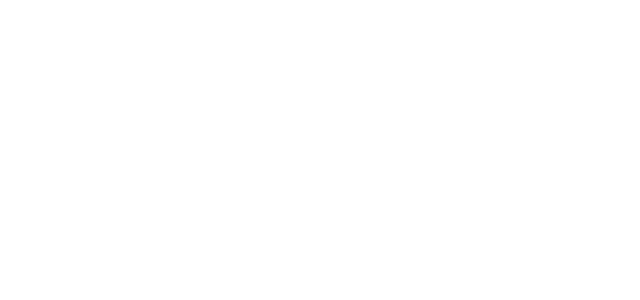
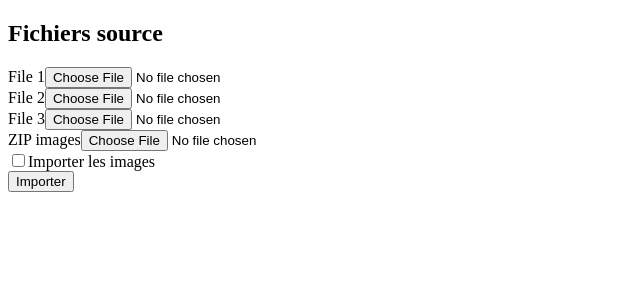
Before and after one commit to Eddou313/glpi, a React (Vite) app: page /Import in a window 1280 px wide. Before the commit this address had no page. Shown: the top 300 px of the page, without its empty margins (0-640 px from the left). Built offline with nearby package versions, Linux system fonts and the light colour scheme.

Commit message:
auth backend

```diff
--- a/src/api/db_glpi.ts
+++ b/src/api/db_glpi.ts
@@ -2,25 +2,33 @@ const API_BASE_URL = import.meta.env.VITE_GLPI_API_URL || '/glpi-api';
 const CLIENT_ID     = import.meta.env.VITE_GLPI_CLIENT_ID;
 const CLIENT_SECRET = import.meta.env.VITE_GLPI_CLIENT_SECRET;
 const GLPI_USER     = import.meta.env.VITE_GLPI_USER;
-const GLPI_PASSWORD = import.meta.env.VITE_GLPI_PASSWORD;
+// const GLPI_PASSWORD = import.meta.env.VITE_GLPI_PASSWORD;
 
 let cachedToken: string | null = null;
 let tokenExpiresAt: number = 0;
 
-export async function getGLPIToken(): Promise<string> {
+export function TokenValide():boolean
+{
   const now = Date.now();
-
   if (cachedToken && now < tokenExpiresAt) {
-    return cachedToken;
+    return true;
+  }
+  return false;
 }
 
+export type reponse ={
+  error ?: string;
+  success ?: string;
+}
+
+export async function getGLPIToken(pwd:string): Promise<reponse> {
   if (!CLIENT_ID || !GLPI_USER) {
     throw new Error(
       "Variables d'environnement GLPI incomplètes (.env). " +
       "Vérifiez VITE_GLPI_CLIENT_ID et VITE_GLPI_USER."
     );
   }
-
+  try {
     const response = await fetch(`${API_BASE_URL}/token`, {
       method: 'POST',
       headers: { 'Content-Type': 'application/json' },
@@ -29,25 +37,44 @@ export async function getGLPIToken(): Promise<string> {
         client_id:     CLIENT_ID,
         client_secret: CLIENT_SECRET,
         username:      GLPI_USER,
-      password:      GLPI_PASSWORD,
+        password:      pwd,
         scope:         'api',
       }),
     });
 
     if (!response.ok) {
-    const errorData = await response.json().catch(() => ({}));
-    throw new Error(
-      errorData?.message || `Échec de l'authentification GLPI (HTTP ${response.status})`
-    );
+        let errorMessage = 'Erreur de connexion GLPI';
+        try {
+          const errorData = await response.json();
+          errorMessage =
+            errorData?.message ||
+            errorData?.error ||
+            errorData?.error_description ||
+            errorMessage;
+        } catch {
+          const text = await response.text();
+          if (text) errorMessage = text;
         }
-
+        return {
+          error: errorMessage,
+        };
+      }
+    const now = Date.now();
     const data = await response.json();
 
     cachedToken   = data.access_token;
     // expires_in est en secondes ; on soustrait 30s de marge
     tokenExpiresAt = now + (data.expires_in ?? 3600) * 1000 - 30_000;
 
-  return cachedToken!;
+    // return cachedToken!;
+    return {
+      success: `connexion reussie`,
+    }
+  } catch (error: any) {
+    return {
+      error: error.message || 'Erreur réseau ou serveur GLPI',
+    };
+  }
 }
 
 async function glpiFetch<T = unknown>(
@@ -56,7 +83,8 @@ async function glpiFetch<T = unknown>(
   body?: unknown,
   options: Omit<RequestInit, 'method' | 'body'> = {}
 ): Promise<T> {
-  const token = await getGLPIToken();
+  const token =cachedToken;
+
   const url   = `${API_BASE_URL}/v2.3/${path}`;
 
   const headers: Record<string, string> = {
--- a/src/hooks/auth/useAuth.ts
+++ b/src/hooks/auth/useAuth.ts
@@ -1,20 +1,25 @@
 import { useState }    from 'react';
 import { useNavigate } from 'react-router-dom';
-import { api }         from '../../api/https';
+import { api } from '../../api/https';
+import { getGLPIToken, type reponse } from '../../api/db_glpi';
 
 export function useAuth() {
   const [loading, setLoading] = useState(false);
   const [error,   setError]   = useState<string | null>(null);
   const navigate = useNavigate();
 
-  async function login(login: string, password: string) {
+  async function login(password: string): Promise<reponse> {
     setLoading(true);
     setError(null);
+
     try {
-      await api.post('/auth/login', { login, password });
-      navigate('/tickets');
+      return await getGLPIToken(password);
     } catch (e: any) {
-      setError(e.response?.data?.error ?? 'Erreur de connexion');
+      const message = e.response?.data?.error??e.message ??'Erreur de connexion';
+      setError(message);
+      return {
+        error: message,
+      };
     } finally {
       setLoading(false);
     }
--- a/src/pages/auth/LoginPages.tsx
+++ b/src/pages/auth/LoginPages.tsx
@@ -1,37 +1,91 @@
-import { useState }  from 'react';
-import { useAuth }   from '../../hooks/auth/useAuth';
+import { useState } from 'react';
+import { useAuth } from '../../hooks/auth/useAuth';
+import { useNavigate } from 'react-router-dom';
 
 export function LoginPage() {
-  const [login,    setLogin]    = useState('');
-  const [password, setPassword] = useState('');
-  const { login: doLogin, loading, error } = useAuth();
+  const [password, setPassword] = useState('glpi');
+  const [mes, setMes] = useState<string | null>(null);
+
+  const navigate = useNavigate();
+
+  const { login, loading, error } = useAuth();
+
+  async function traitement() {
+    setMes(null);
+
+    try {
+      const response = await login(password);
+
+      if (response.error) {
+        setMes(response.error);
+        return;
+      }
+
+      if (response.success) {
+        setMes(response.success);
+        navigate("/admin");
+      }
+    } catch (err: any) {
+      setMes(err.message || 'Erreur inconnue');
+      console.error(
+        `Erreur lors du traitement de login : ${err.message}`
+      );
+    }
+  }
 
   return (
-    <div style={{ maxWidth: 360, margin: '80px auto', display: 'flex', flexDirection: 'column', gap: 12 }}>
-      <h2 style={{ textAlign: 'center' }}>Connexion GLPI</h2>
+    <div
+      style={{
+        maxWidth: 360,
+        margin: '80px auto',
+        display: 'flex',
+        flexDirection: 'column',
+        gap: 12,
+      }}
+    >
+      <h2 style={{ textAlign: 'center' }}>Connexion</h2>
 
       {error && (
-        <p style={{ color: 'red', textAlign: 'center', margin: 0 }}>{error}</p>
+        <p style={{ color: 'red', textAlign: 'center', margin: 0 }}>
+          {error}
+        </p>
       )}
 
-      <input
-        placeholder="Identifiant"
-        value={login}
-        onChange={e => setLogin(e.target.value)}
-        style={{ padding: '8px 12px', borderRadius: 6, border: '1px solid #ccc' }}
-      />
+      {mes && (
+        <p
+          style={{
+            color: mes === 'connexion reussie' ? 'green' : 'red',
+            textAlign: 'center',
+            margin: 0,
+          }}
+        >
+          {mes}
+        </p>
+      )}
+
       <input
         placeholder="Mot de passe"
         type="password"
         value={password}
-        onChange={e => setPassword(e.target.value)}
-        onKeyDown={e => e.key === 'Enter' && doLogin(login, password)}
-        style={{ padding: '8px 12px', borderRadius: 6, border: '1px solid #ccc' }}
+        onChange={(e) => setPassword(e.target.value)}
+        style={{
+          padding: '8px 12px',
+          borderRadius: 6,
+          border: '1px solid #ccc',
+        }}
       />
+
       <button
-        onClick={() => doLogin(login, password)}
-        disabled={loading || !login || !password}
-        style={{ padding: '10px', borderRadius: 6, background: '#0057a8', color: '#fff', border: 'none', cursor: 'pointer' }}
+        onClick={traitement}
+        disabled={loading}
+        style={{
+          padding: '10px',
+          borderRadius: 6,
+          background: '#0057a8',
+          color: '#fff',
+          border: 'none',
+          cursor: loading ? 'not-allowed' : 'pointer',
+        }}
       >
         {loading ? 'Connexion...' : 'Se connecter'}
       </button>
--- /dev/null
+++ b/src/pages/import/Import.tsx
@@ -0,0 +1,96 @@
+import { useState } from "react";
+
+function Import ()
+{
+    const [csv1, setCSV1] = useState<File | null>(null);
+    const [csv2, setCSV2] = useState<File | null>(null);
+    const [csv3, setCSV3] = useState<File | null>(null);
+    const [ver,setVer] = useState <boolean>(false);
+    const [zip, setZIP] = useState<File | null>(null);
+
+    const [mes,setMes] = useState("");
+    const [importing,setImporting] = useState<boolean | null>(null);
+    const Importer = async () =>{
+        console.log(`import`);
+        setMes("donner importer avec succer!");
+        setImporting(true);
+    };
+    return (
+        <div className="import-shell">
+                <div className="import-grid">
+                    <section className="import-card">
+                        <h2 className="import-card-title">Fichiers source</h2>
+                        <form onSubmit={Importer} className="import-form">
+                            <div className="import-field">
+                                <label className="import-label" htmlFor="file1">File 1</label>
+                                <input
+                                    type="file"
+                                    id="file1"
+                                    name="file1"
+                                    className="import-file"
+                                    onChange={(e) => setCSV1(e.target.files?.[0] || null)}
+                                />
+                            </div>
+
+                            <div className="import-field">
+                                <label className="import-label" htmlFor="file2">File 2</label>
+                                <input
+                                    type="file"
+                                    id="file2"
+                                    name="file2"
+                                    className="import-file"
+                                    onChange={(e) => setCSV2(e.target.files?.[0] || null)}
+                                />
+                            </div>
+
+                            <div className="import-field">
+                                <label className="import-label" htmlFor="file3">File 3</label>
+                                <input
+                                    type="file"
+                                    id="file3"
+                                    name="file3"
+                                    className="import-file"
+                                    onChange={(e) => setCSV3(e.target.files?.[0] || null)}
+                                />
+                            </div>
+
+                            <div className="import-field">
+                                <label className="import-label" htmlFor="zip1">ZIP images</label>
+                                <input
+                                    type="file"
+                                    id="zip1"
+                                    name="zip1"
+                                    accept=".zip"
+                                    className="import-file"
+                                    onChange={(e) => setZIP(e.target.files?.[0] || null)}
+                                />
+                            </div>
+
+                            <label className="import-check" htmlFor="checkBox">
+                                <input
+                                    type="checkbox"
+                                    id="checkBox"
+                                    checked={ver}
+                                    onChange={(e) => setVer(e.target.checked)}
+                                />
+                                Importer les images
+                            </label>
+
+                            <div className="import-actions">
+                                <button type="submit" className="import-button">
+                                    {importing ? "Import en cours..." : "Importer"}
+                                </button>
+                            </div>
+                        </form>
+
+                        {mes && (
+                            <div className={`import-message ${mes.startsWith("Erreur") ? "import-message--error" : "import-message--success"}`}>
+                                {mes}
+                            </div>
+                        )}
+                    </section>
+                </div>
+            </div>
+    )
+}
+export default Import;
--- a/src/router/AppRouter.tsx
+++ b/src/router/AppRouter.tsx
@@ -3,15 +3,17 @@ import { Test } from "../pages/Test"
 import UsersPage from "../pages/Users"
 import { LoginPage } from "../pages/auth/LoginPages"
 import { UserList } from "../pages/TestUsers"
+import Import from "../pages/import/Import"
 
 function AppRouter() {
   return (
     <BrowserRouter>
       <Routes>
           <Route path="/login" element={<LoginPage />}></Route>
-          <Route path="/" element={<Test />}></Route>
+          <Route path="/a" element={<Test />}></Route>
           <Route path="/user" element={<UsersPage />}></Route>
-          <Route path="/userGlpi" element={<UserList />}></Route>
+          <Route path="/admin" element={<UserList />}></Route>
+          <Route path="/Import" element={<Import />}></Route>
       </Routes>
     </BrowserRouter>
   )
```
Also changed, not shown: src/types/import/fichier.ts (added, +64 -0 lines), 1 other file (tests, documents, lock files or other folders). Lines whose indentation alone changed are shown as unchanged.
